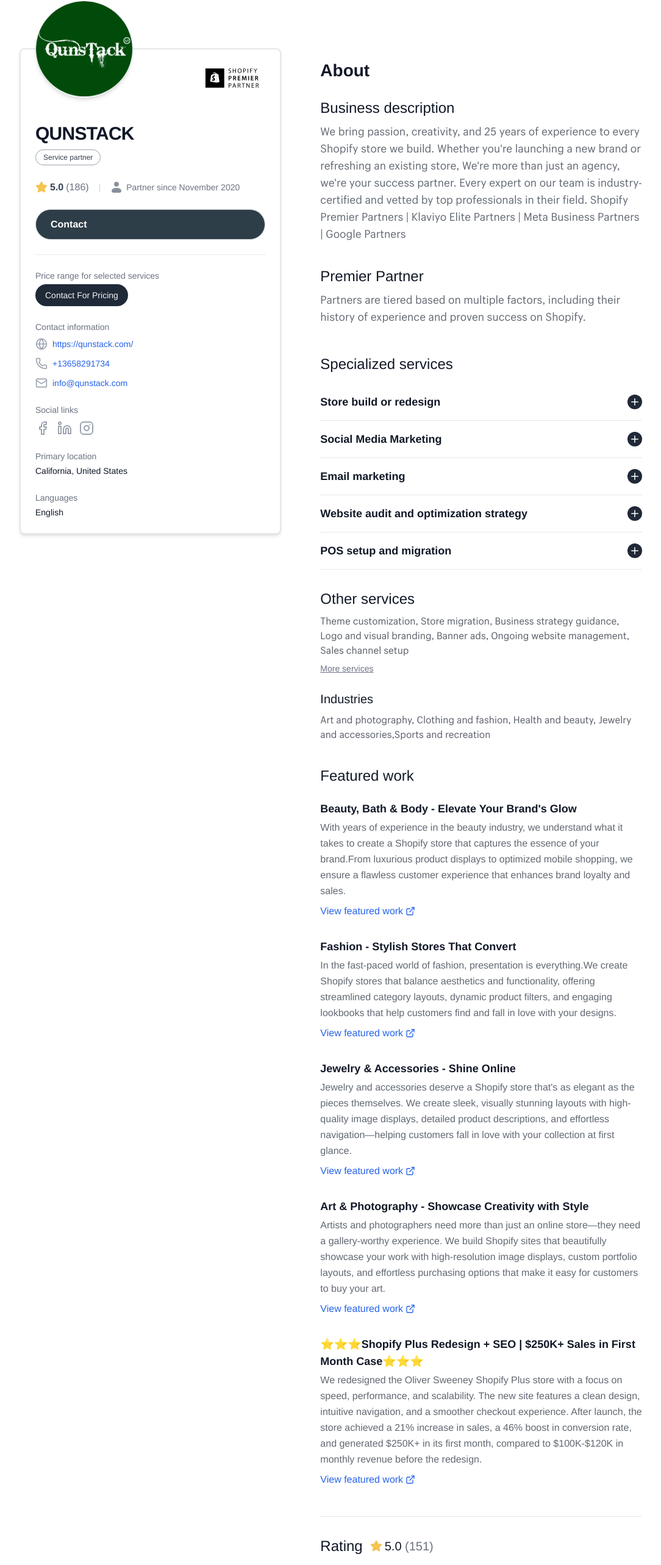
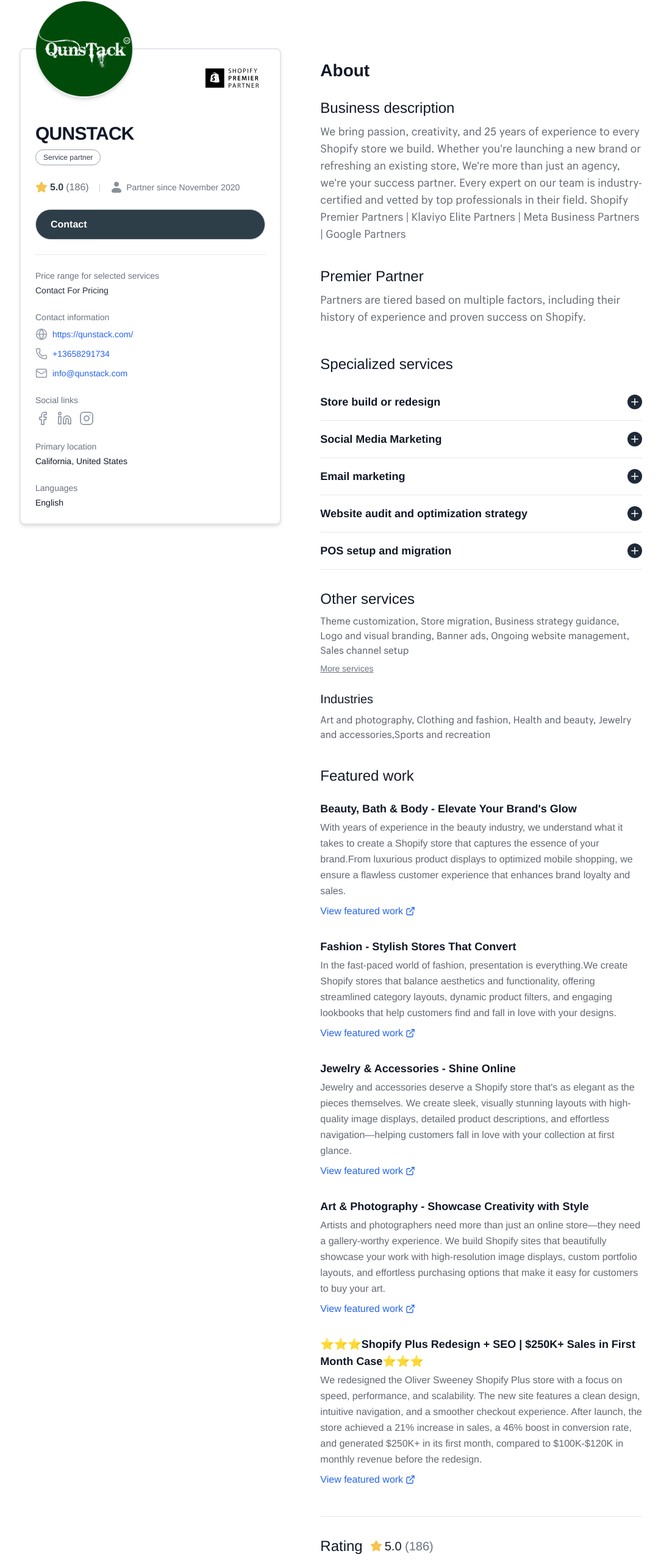
Before and after one commit to Sameem-Amjad/Nandhini_portfolio, a Next.js app: page / in a window 1280 px wide. Shown: the part 205-2771 px from the top of the page at 61% size, without its empty margins (48-1132 px from the left). Built offline with nearby package versions, Linux system fonts and the light colour scheme.

Commit message:
fix: logo size, review number and button to text

```diff
--- a/src/app/layout.tsx
+++ b/src/app/layout.tsx
@@ -6,7 +6,8 @@
   title: "Qunstack - Shopify Expert Agency | Premier Partner",
   description: "Generated For Christopher",
   icons: {
-    icon: "https://img.icons8.com/color/48/shopify.png"
+    icon: "https://img.icons8.com/color/90/shopify.png",
+
   },
 };
 
--- a/src/app/page.tsx
+++ b/src/app/page.tsx
@@ -134,7 +134,7 @@
                 <h2 className="text-2xl font-medium flex items-center mb-4">
                   Rating
                   <Star className="w-5 h-5 fill-[#F5C452] text-[#F5C452] ml-3 mr-1" />
-                  <span className="font-normal text-xl">5.0 <span className="text-gray-500">(151)</span></span>
+                  <span className="font-normal text-xl">5.0 <span className="text-gray-500">(186)</span></span>
                 </h2>
 
                 <h3 className="font-bold text-sm mb-2">Overall rating summary</h3>
--- a/src/components/sidebar.tsx
+++ b/src/components/sidebar.tsx
@@ -58,10 +58,10 @@
         <div className="space-y-6 text-sm">
             <div>
                 <h3 className="text-gray-500 font-medium mb-1">Price range for selected services</h3>
-                {/* <p className="text-gray-900 font-medium">Starting from $500</p> */}
-                <button className="px-4 py-2 text-gray-100 bg-gray-800 rounded-full text-sm font-medium hover:bg-gray-200 hover:text-gray-800 transition-colors">
+                <p className="text-gray-900 font-medium opacity-90">Contact For Pricing</p>
+                {/* <button className="px-4 py-2 text-gray-100 bg-gray-800 rounded-full text-sm font-medium hover:bg-gray-200 hover:text-gray-800 transition-colors">
                     <a href="http://" target="_blank" rel="noopener noreferrer">Contact For Pricing</a>
-                </button>
+                </button> */}
             </div>
 
             <div>
```
